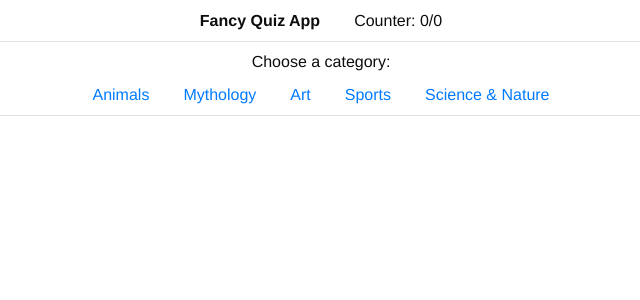
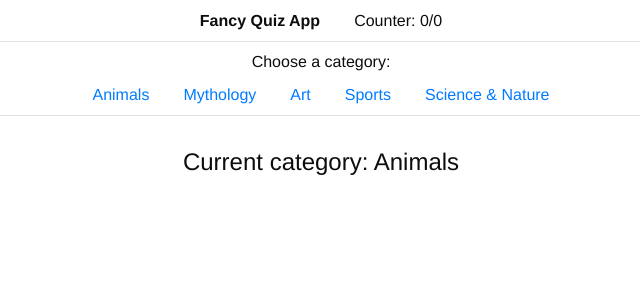
Before and after one commit to mhogeveen/Vue_Quiz, a Vue app: page / in a window 1280 px wide. Shown: the top 300 px of the page, without its empty margins (319-959 px from the left). Built offline with nearby package versions, Linux system fonts and the light colour scheme; no server answers.

Commit message:
Add current category above QuestionBox

```diff
--- a/src/App.vue
+++ b/src/App.vue
@@ -7,6 +7,7 @@
     <Category
       :urls="urls"
       :pickCategory="pickCategory"
+      :currentCategory="currentCategory"
       :resetNum="resetNum"
     />
     <b-container class="bv-example-row">
@@ -45,6 +46,7 @@ export default {
       numCorrect: 0,
       numTotal: 0,
       questionNum: 1,
+      currentCategory: '',
       urls: [
         {
           name: 'Animals',
@@ -90,6 +92,8 @@ export default {
       .then((jsonData) => {
         this.questions = jsonData.results
       })
+
+      this.currentCategory = this.urls[value].name
     },
     addNum() {
       this.questionNum++
--- a/src/components/Category.vue
+++ b/src/components/Category.vue
@@ -10,6 +10,7 @@
         {{ url.name }}
       </b-nav-item>
     </b-nav>
+    <h4 class="currentCategory">Current category: {{ currentCategory }}</h4>
   </div>
 </template>
 
@@ -18,7 +19,9 @@
     props: {
       urls: Array,
       pickCategory: Function,
-      resetNum: Function
+      resetNum: Function,
+      currentCategory: String,
+      questions: Array
     }
   }
 </script>
@@ -35,4 +38,7 @@
     margin: 0.5rem 0 0 0;
     font-size: 1rem;
   }
+  .currentCategory {
+    margin: 2rem 0 0 0;
+  }
 </style>
```
